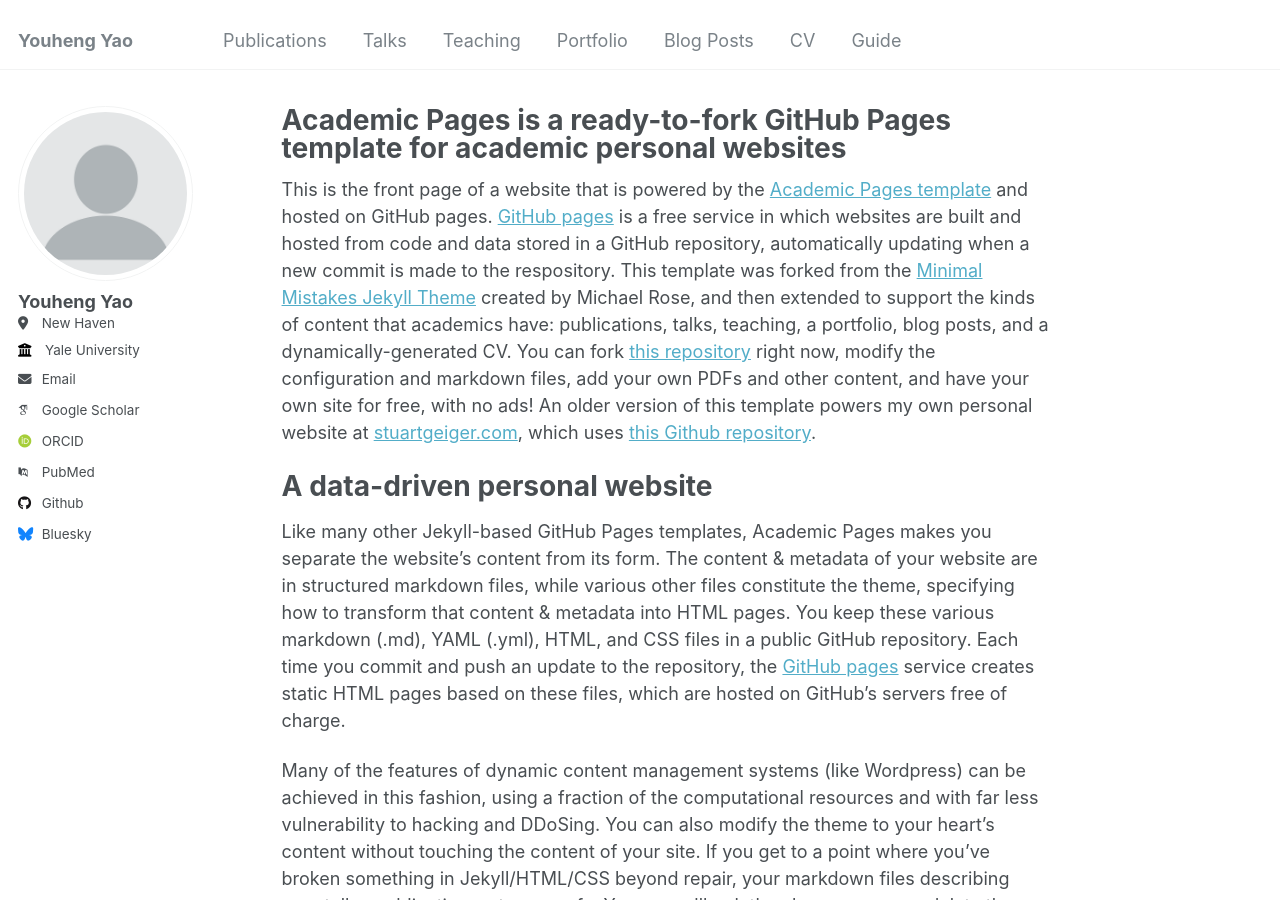
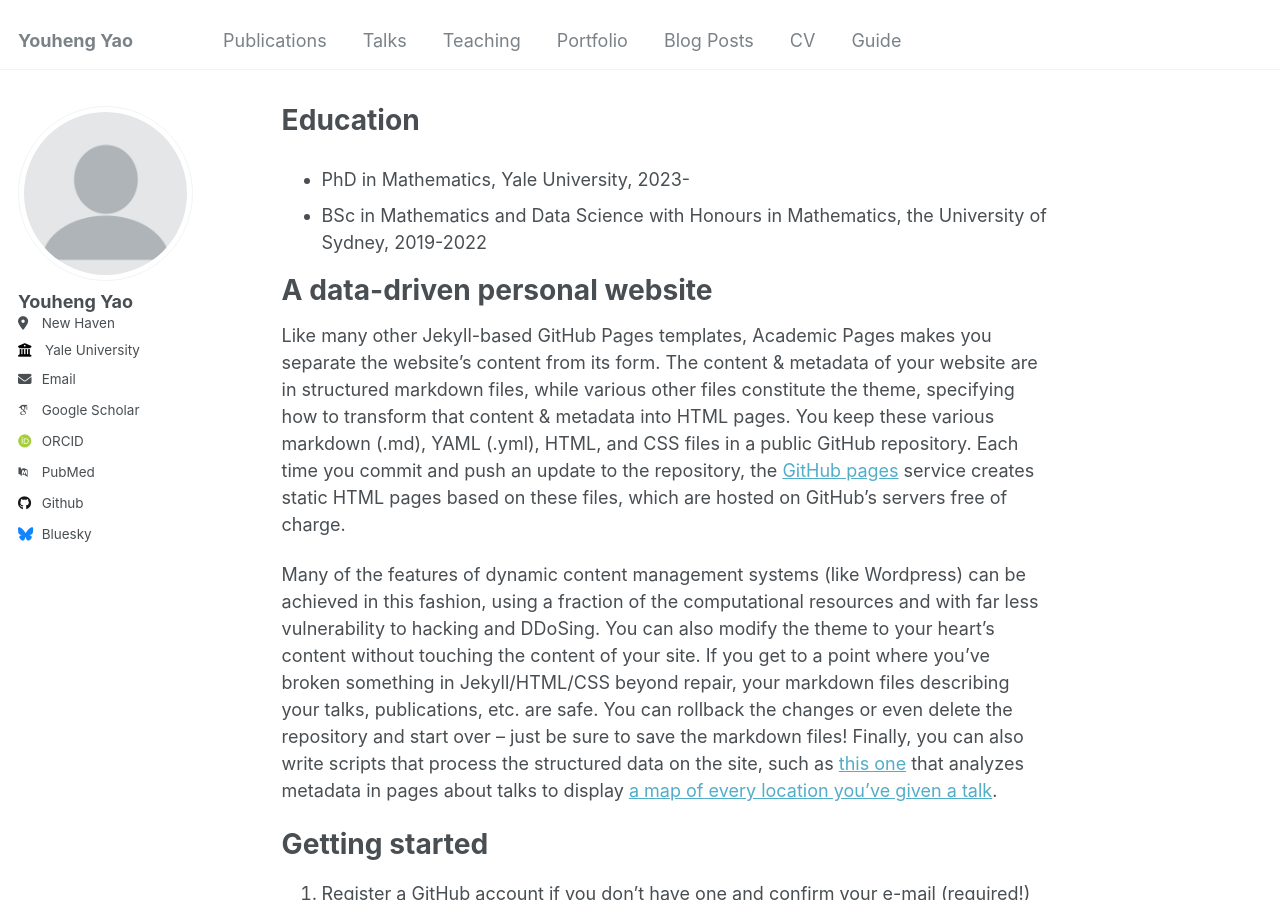
Before and after one commit to LionelYao/LionelYao.github.io, a Jekyll site: the page built from _pages/about.md, in a window 1280 px wide and 900 px high. Built offline with Jekyll 4.4.1, drawn with Linux system fonts in a browser that asks for light colours; some web fonts are replaced.

Commit message:
Update about.md

```diff
--- a/_pages/about.md
+++ b/_pages/about.md
@@ -1,13 +1,14 @@
 ---
 permalink: /
-title: "Academic Pages is a ready-to-fork GitHub Pages template for academic personal websites"
+title: "Education"
 author_profile: true
 redirect_from:
   - /about/
   - /about.html
 ---
 
-This is the front page of a website that is powered by the [Academic Pages template](https://github.com/academicpages/academicpages.github.io) and hosted on GitHub pages. [GitHub pages](https://pages.github.com) is a free service in which websites are built and hosted from code and data stored in a GitHub repository, automatically updating when a new commit is made to the respository. This template was forked from the [Minimal Mistakes Jekyll Theme](https://mmistakes.github.io/minimal-mistakes/) created by Michael Rose, and then extended to support the kinds of content that academics have: publications, talks, teaching, a portfolio, blog posts, and a dynamically-generated CV. You can fork [this repository](https://github.com/academicpages/academicpages.github.io) right now, modify the configuration and markdown files, add your own PDFs and other content, and have your own site for free, with no ads! An older version of this template powers my own personal website at [stuartgeiger.com](http://stuartgeiger.com), which uses [this Github repository](https://github.com/staeiou/staeiou.github.io).
+- PhD in Mathematics, Yale University, 2023-
+- BSc in Mathematics and Data Science with Honours in Mathematics, the University of Sydney, 2019-2022
 
 A data-driven personal website
 ======
```
